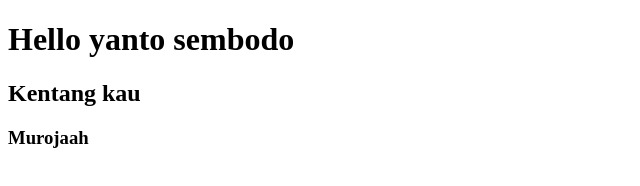
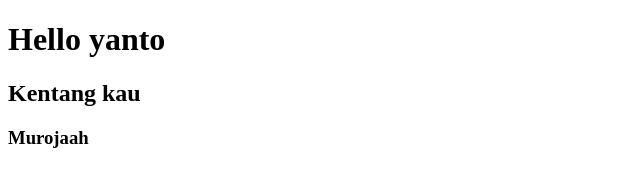
Before and after one commit to NeeGeep/NeeGeep.github.io, a plain HTML site: page HTML.html in a window 1280 px wide. Shown: the whole page, without its empty margins (0-640 px from the left). Drawn offline with Linux system fonts and the light colour scheme.

Commit message:
first commit

```diff
--- a/HTML.html
+++ b/HTML.html
@@ -4,7 +4,7 @@
         <title>Tayo</title>
     </head>
     <body>
-        <h1>Hello yanto sembodo</h1>
+        <h1>Hello yanto</h1>
         <h2>Kentang kau</h2>
         <h3>Murojaah</h3>
     </body>
```
